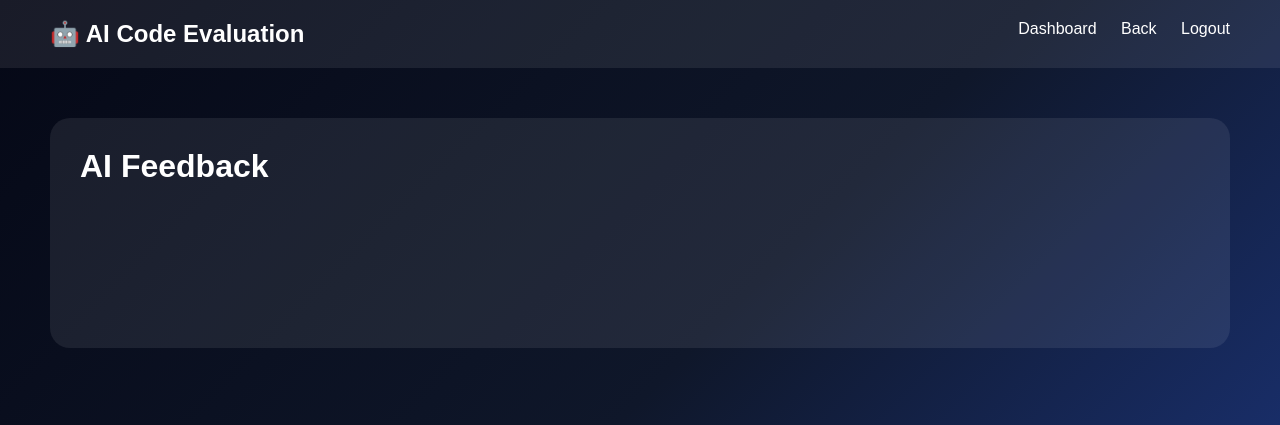
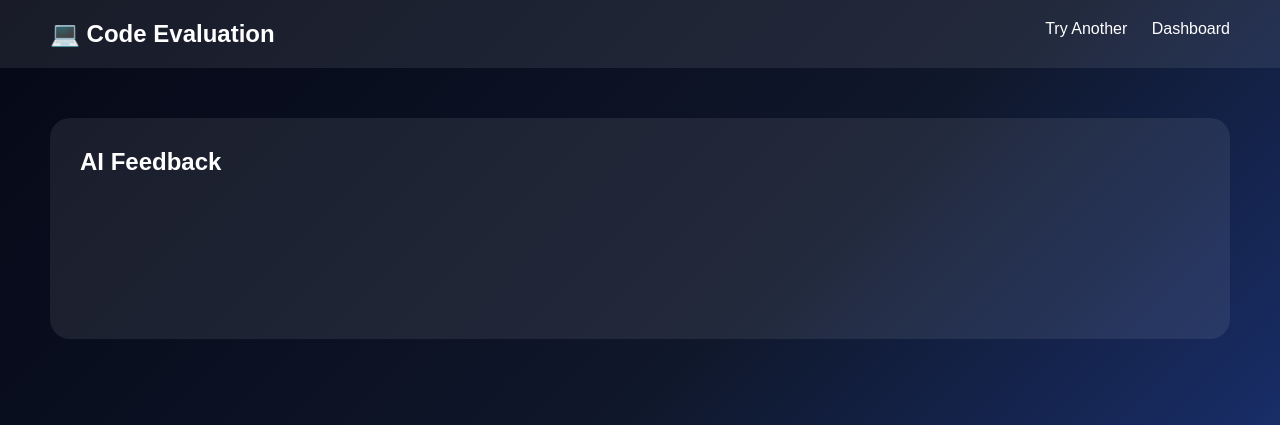
Before and after one commit to riteshml0211-cpu/smart-placement-platform, a Flask app: template templates/coding_result.html in a window 1280 px wide. Shown: the top 425 px of the page. Run offline with Flask 3, Linux system fonts and the light colour scheme; the template is opened without the code that fills it, so the values that code supplies are empty; some libraries are stand-ins or nearby versions.

Commit message:
Update coding_result.html

```diff
--- a/templates/coding_result.html
+++ b/templates/coding_result.html
@@ -13,12 +13,13 @@
 
 <div class="navbar">
 
-    <h2>🤖 AI Code Evaluation</h2>
+    <h2>💻 Code Evaluation</h2>
 
     <div>
+
+        <a href="/coding">Try Another</a>
         <a href="/dashboard">Dashboard</a>
-        <a href="/coding">Back</a>
-        <a href="/logout">Logout</a>
+
     </div>
 
 </div>
@@ -27,7 +28,7 @@
 
     <div class="dashboard-card">
 
-        <h1>AI Feedback</h1>
+        <h2>AI Feedback</h2>
 
         <br>
 
```
